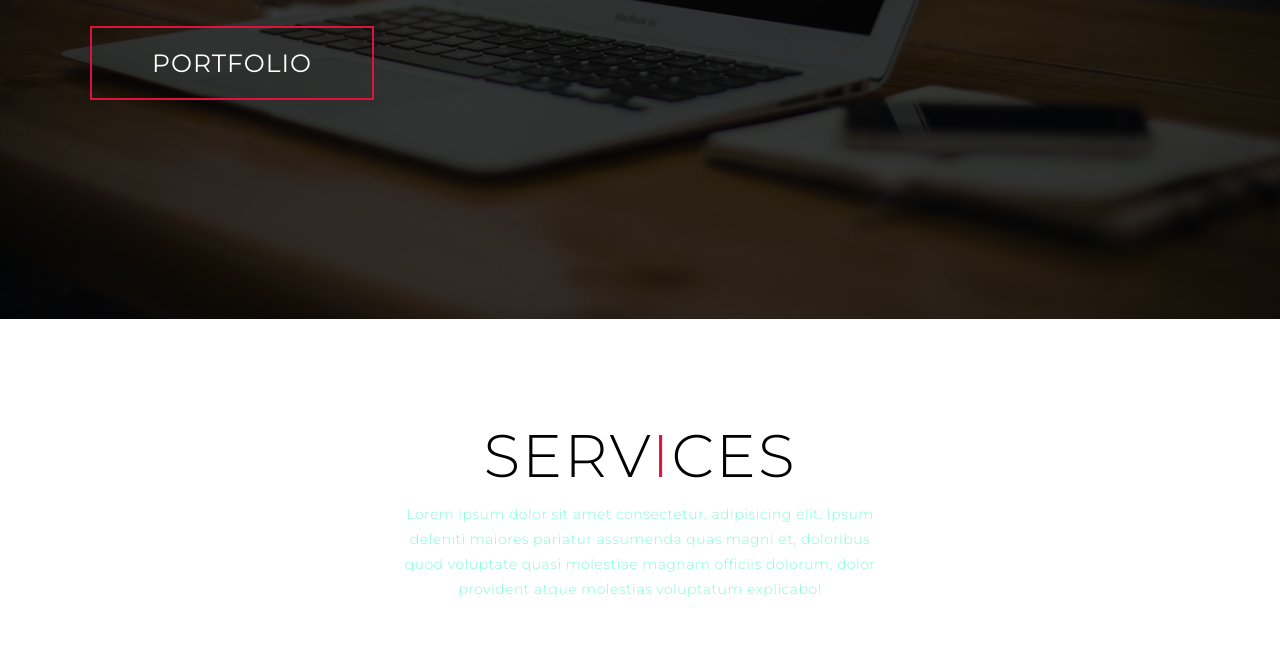
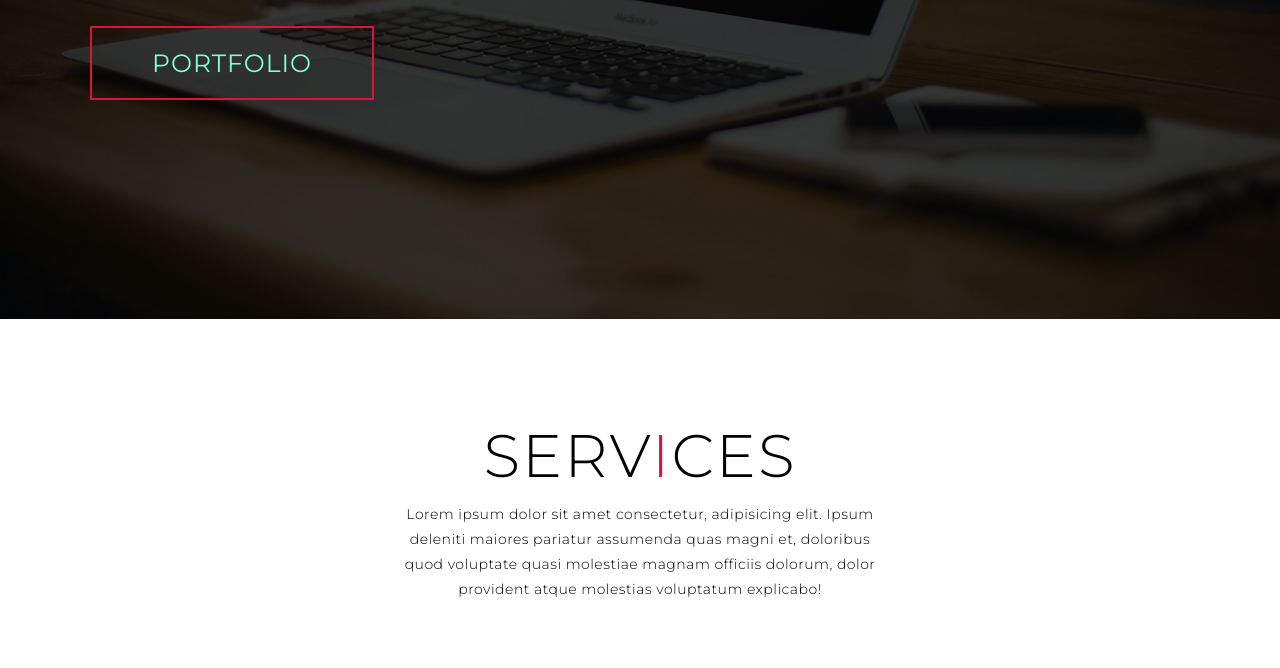
Before and after one commit to soniya979/one-page-project, a plain HTML site: page index.html in a window 1280 px wide. Shown: the part 481-1149 px from the top of the page. Drawn offline with Linux system fonts and the light colour scheme; a script that the page names is missing.

Commit message:
update section color

```diff
--- a/style.css
+++ b/style.css
@@ -25,7 +25,7 @@ img {
 	object-fit: cover;
 }
 p {
-	color: Aquamarine;
+	color: black;
 	font-size: 1.4rem;
 	margin-top: 5px;
 	line-height: 2.5rem;
@@ -48,7 +48,7 @@ p {
 .cta {
 	display: inline-block;
 	padding: 10px 30px;
-	color: white;
+	color: aquamarine;
 	background-color: transparent;
 	border: 2px solid crimson;
 	font-size: 2rem;
```
